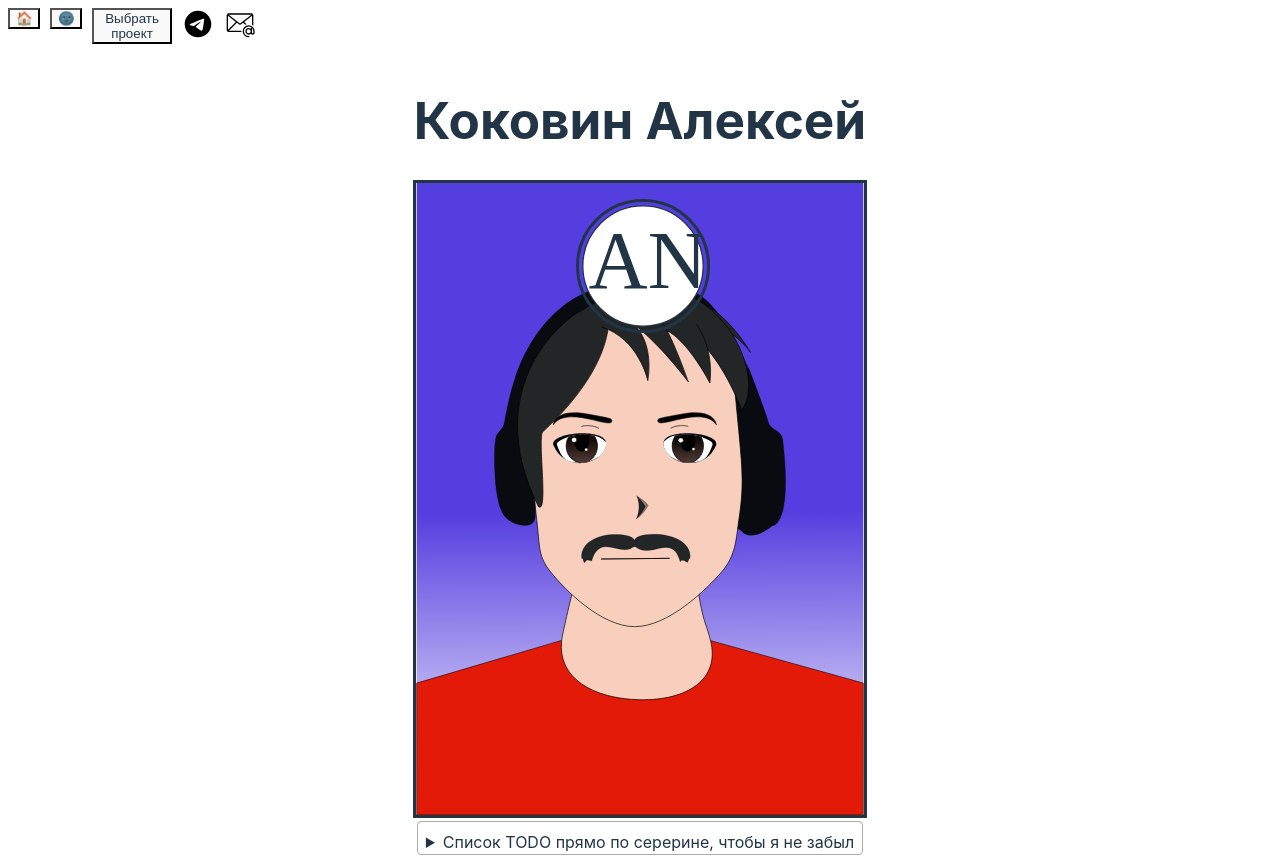
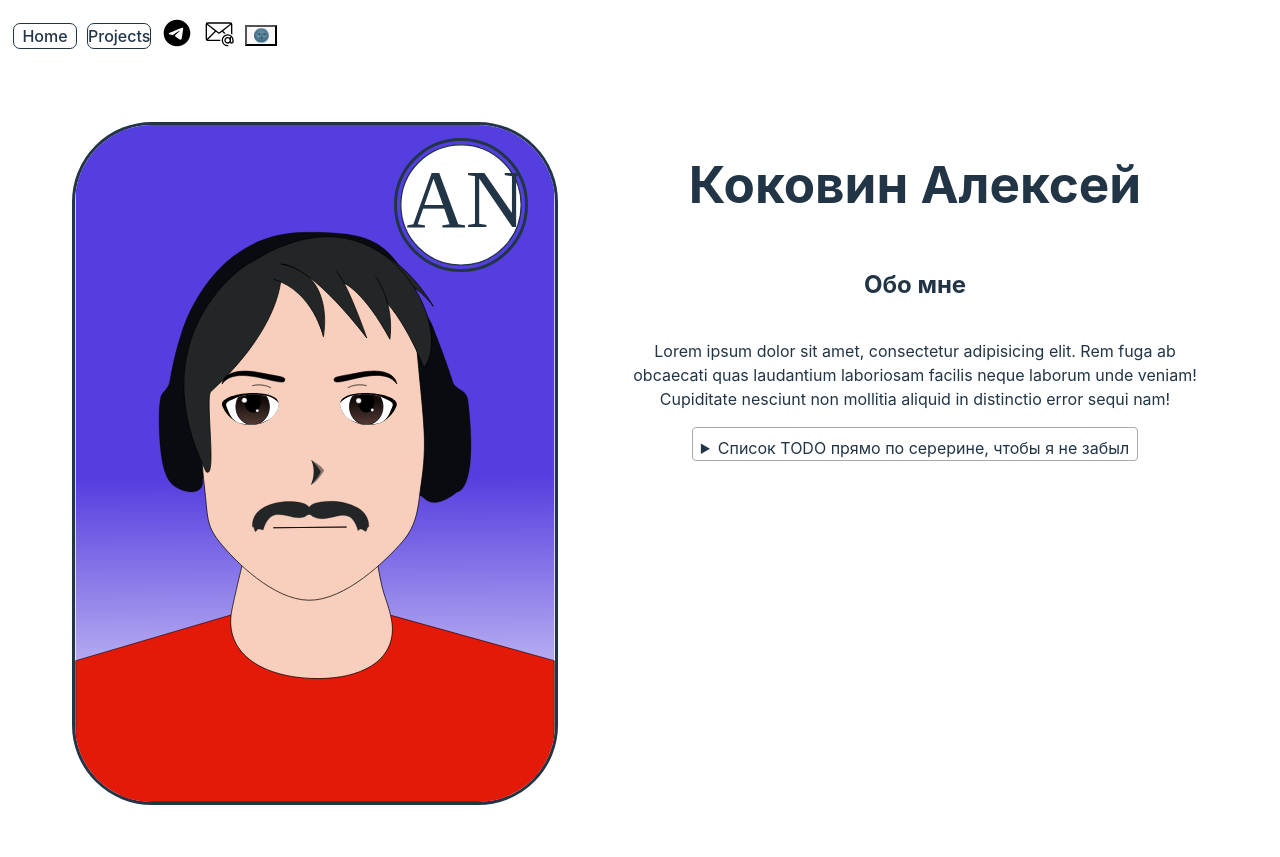
Before and after one commit to ankokovin/ankokovin.github.io, a React (Vite) app: page /#/ in a window 1280 px wide. Shown: the top 857 px of the page. Built offline with nearby package versions, Linux system fonts and the light colour scheme.

Commit message:
main page overhaul

```diff
--- a/src/App.css
+++ b/src/App.css
@@ -24,3 +24,13 @@ footer {
   margin: var(--body-margin);
   text-align: center;
 }
+
+
+.project-dialog-wrapper {
+  position: absolute;
+  z-index: 9999;
+}
+
+.project-dialog-wrapper dialog {
+  top: 4rem;
+}
--- a/src/App.tsx
+++ b/src/App.tsx
@@ -5,6 +5,7 @@ import Header from "Components//header";
 import Main from "Components//main";
 import BlogMain from "Components/blog";
 import DisplayProject from "Components/project";
+import useProjectsDialog from "Components/project/ProjectsDialog";
 import { projects } from "Data/projects.json";
 import { useCallback, useState } from "react";
 import {
@@ -55,6 +56,8 @@ export default function App() {
 		router.navigate(`/project/${project.id}`);
 	}, []);
 
+	const [projectDialogButton, projectDialog] =  useProjectsDialog(onProjectChange);
+
 	const [currentScheme, setCurrentScheme] = useState<Scheme>(getPreferredColorScheme());
 
 
@@ -65,8 +68,11 @@ export default function App() {
 	};
 
 	return (
-		<DarkModeContext.Provider value={darkModeContextValue} >
-			<Header onProjectChange={onProjectChange} home={() => router.navigate("/")}/>
+		<DarkModeContext.Provider value={darkModeContextValue}>
+			<Header home={() => router.navigate("/")} projectDialogButton={projectDialogButton} />
+			<div className="project-dialog-wrapper">
+				{projectDialog}
+			</div>
 			<RouterProvider router={router}/>
 			<Footer />
 		</DarkModeContext.Provider>
--- a/src/components/header/Header.css
+++ b/src/components/header/Header.css
@@ -3,9 +3,13 @@ header {
     gap: 10px;
 
     /* There should be a better way to do this */
-    grid-template-columns: repeat(2, 2rem) 5rem repeat(3, 2rem);
-    align-items: start;
+    grid-template-columns: repeat(2, 4rem) repeat(3, 2rem);
+    align-items: center;
+    margin-left: 5px;
+    margin-top: 5px;
 }
+
+
 
 .header-logo {
     width: 2rem;
@@ -16,65 +20,7 @@ header {
     filter: drop-shadow(0 0 1em #fff);
 }
 
-dialog {
-    padding: 0;
-    background-color: var(--background-color);
-    color: var(--main-color);
+header .text-button {
+    border: solid var(--main-color) 1px;
+    border-radius: 7px;
 }
-
-.dialog-close-button {
-    position: absolute;
-    right: var(--padding);
-    width: 30px;
-    height: 30px;
-    border: 0;
-    padding: 0;
-    background: none;
-}
-
-.dialog-close-button > svg {
-    width: 30px;
-    height: 30px;
-}
-
-@media screen and (width >= 600px) {
-    dialog[open] {
-        grid-row-start: 2;
-        grid-column:1 / -1;
-        position: relative;
-    }
-
-    .dialog-close-button {
-        display: none;
-    }
-}
-
-
-.dialog-wrapper {
-    --padding: 16px;
-
-    padding: var(--padding);
-}
-
-.project-container {
-    display: grid;
-}
-
-.tag-logo {
-    height: 1em;
-}
-
-
-.tag-strikethrough {
-    position: relative;
-}
-
-.tag-strikethrough::before {
-    position: absolute;
-    content: "";
-    left: 0;
-    right: 0;
-    top: 50%;
-    border-top: 3px solid red;
-    transform: rotate(-45deg);
-}
--- a/src/components/header/Header.tsx
+++ b/src/components/header/Header.tsx
@@ -5,21 +5,17 @@ import emailLogoWhite from "Assets/email-address-svgrepo-com-white.svg";
 import telegramLogo from "Assets/telegram-fill-svgrepo-com.svg";
 import telegramLogoWhite from "Assets/telegram-fill-svgrepo-com-white.svg";
 
-import { Project } from "../../types";
 import Logo from "../Logo";
 import DarkModeToggle from "./DarkModeToggle";
-import ProjectsDialog from "./ProjectsDialog";
 
 
-function Header(props: { onProjectChange: (arg0: null | Project) => void; home: () => void}) {
-	const {projectDialogButton, projectDialog} = ProjectsDialog(props.onProjectChange);
+function Header(props: { home: () => void, projectDialogButton: JSX.Element}) {
 
 	return (
 		<>
 			<header>
-				<button onClick={props.home}>🏠</button>
-				<DarkModeToggle />
-				{projectDialogButton}
+				<a className="text-button" onClick={props.home}>Home</a>
+				{props.projectDialogButton}
 				<Logo
 					href="https://t.me/ankokovin"
 					title="Мой Telegram"
@@ -36,8 +32,7 @@ function Header(props: { onProjectChange: (arg0: null | Project) => void; home:
 					alt="Email icon"
 					imgClasses={["header-logo"]}
 				/>
-
-				{projectDialog}
+				<DarkModeToggle />
 			</header>
 		</>
 	);
--- a/src/components/main/Main.css
+++ b/src/components/main/Main.css
@@ -33,3 +33,18 @@ details[open] summary {
     border-bottom: 1px solid #aaa;
     margin-bottom: 0.5em;
 }
+
+main {
+    margin: 4rem;
+    display: grid;
+    grid-template-areas: "portrait content";
+    gap: 4rem;
+}
+
+.portrait {
+    grid-area: "portrait";
+}
+
+.content {
+    grid-area: "content";
+}
--- a/src/components/main/Main.tsx
+++ b/src/components/main/Main.tsx
@@ -3,13 +3,17 @@ import "./Main.css";
 import GitHubIssueBadge from "./GitHubIssueBadge";
 import Portait from "./Portrait";
 
+
 export default function Main() {
+
 	return <main>
+		<Portait/>
+		<div className="content">
 			<h1>Коковин Алексей</h1>
-		{
-			//Very hack, much wow!
-		}
-		<Portait/>
+			<section aria-labelledby="about-me-heading">
+				<h2 id="about-me-heading">Обо мне</h2>
+				<p>Lorem ipsum dolor sit amet, consectetur adipisicing elit. Rem fuga ab obcaecati quas laudantium laboriosam facilis neque laborum unde veniam! Cupiditate nesciunt non mollitia aliquid in distinctio error sequi nam!</p>
+			</section>
 			<section aria-labelledby="todos-heading">
 				<details>
 					<summary id="todos-heading" >Список TODO прямо по серерине, чтобы я не забыл</summary>
@@ -68,9 +72,6 @@ export default function Main() {
 					</ul>
 				</details>
 			</section>
-		<section aria-labelledby="about-me-heading">
-			<h2 id="about-me-heading">Обо мне</h2>
-			<p>Lorem ipsum dolor sit amet, consectetur adipisicing elit. Rem fuga ab obcaecati quas laudantium laboriosam facilis neque laborum unde veniam! Cupiditate nesciunt non mollitia aliquid in distinctio error sequi nam!</p>
-		</section>
+		</div>
 	</main>;
 }
--- a/src/components/main/Portrait.css
+++ b/src/components/main/Portrait.css
@@ -15,10 +15,12 @@
     position: absolute;
     left: calc(50% - var(--my-logo-radius));
     top: 1rem;
+    right: -7rem;
 }
 
 .portrait-image {
     aspect-ratio: 1 / 1.41;
-    width: min(28rem, 95vw);
-    outline: 3px solid var(--main-color);
+    width: min(30rem, 95vw);
+    border: 3px solid var(--main-color);
+    border-radius: 5rem;
 }
--- /dev/null
+++ b/src/components/project/ProjectsDialog.css
@@ -0,0 +1,61 @@
+dialog {
+	padding: 0;
+	background-color: var(--background-color);
+	color: var(--main-color);
+	width:max-content;
+}
+
+.dialog-close-button {
+	position: absolute;
+	right: var(--padding);
+	width: 30px;
+	height: 30px;
+	border: 0;
+	padding: 0;
+	background: none;
+}
+
+.dialog-close-button > svg {
+	width: 30px;
+	height: 30px;
+}
+
+@media screen and (width >= 600px) {
+	dialog[open] {
+		position: absolute;
+	}
+
+	.dialog-close-button {
+			display: none;
+	}
+}
+
+
+.dialog-wrapper {
+	--padding: 16px;
+
+	padding: var(--padding);
+}
+
+.project-container {
+	display: grid;
+}
+
+.tag-logo {
+	height: 1em;
+}
+
+
+.tag-strikethrough {
+	position: relative;
+}
+
+.tag-strikethrough::before {
+	position: absolute;
+	content: "";
+	left: 0;
+	right: 0;
+	top: 50%;
+	border-top: 3px solid red;
+	transform: rotate(-45deg);
+}
--- a/src/components/header/ProjectsDialog.tsx
+++ b/src/components/project/ProjectsDialog.tsx
@@ -1,3 +1,5 @@
+import "./ProjectsDialog.css";
+
 import { projects } from "Data/projects.json";
 import { useRef } from "react";
 import { Project } from "Types";
@@ -5,10 +7,10 @@ import { isSmallScreen } from "Utils";
 
 import ProjectItem from "./ProjectItem";
 
-export default function ProjectsDialog(onProjectChange: (arg0: null | Project) => void) {
+export default function useProjectsDialog(onProjectChange: (arg0: null | Project) => void) {
 	const projectDialogRef = useRef<HTMLDialogElement>(null);
 	const projectDialogContentWrapperRef = useRef<HTMLDivElement>(null);
-	const projectsButtonDialogRef = useRef<HTMLButtonElement>(null);
+	const projectsButtonDialogRef = useRef<HTMLAnchorElement>(null);
 
 
 	const renderProjectsByTag = (tag: string) => {
@@ -74,7 +76,7 @@ export default function ProjectsDialog(onProjectChange: (arg0: null | Project) =
 		document.addEventListener("click", handleClick);
 	};
 
-	const projectDialogButton = <button onClick={open} ref={projectsButtonDialogRef}>Выбрать проект</button>;
+	const projectDialogButton = <a onClick={open} ref={projectsButtonDialogRef} className="text-button">Projects</a>;
 
 	const projectDialog = <dialog ref={projectDialogRef}>
 		<div className='dialog-wrapper' ref={projectDialogContentWrapperRef}>
@@ -98,8 +100,5 @@ export default function ProjectsDialog(onProjectChange: (arg0: null | Project) =
 			</section>
 		</div>
 	</dialog>;
-	return {
-		projectDialogButton,
-		projectDialog
-	};
+	return [projectDialogButton, projectDialog] ;
 }
```
Also changed, not shown: src/components/project/ProjectItem.tsx (renamed from src/components/header/ProjectItem.tsx), src/components/project/Tag.tsx (renamed from src/components/header/Tag.tsx), 2 other files (tests, documents, lock files or other folders). Lines whose indentation alone changed are shown as unchanged.
